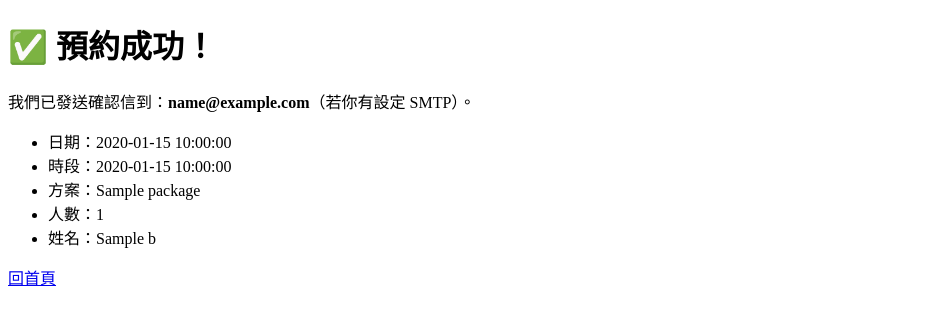
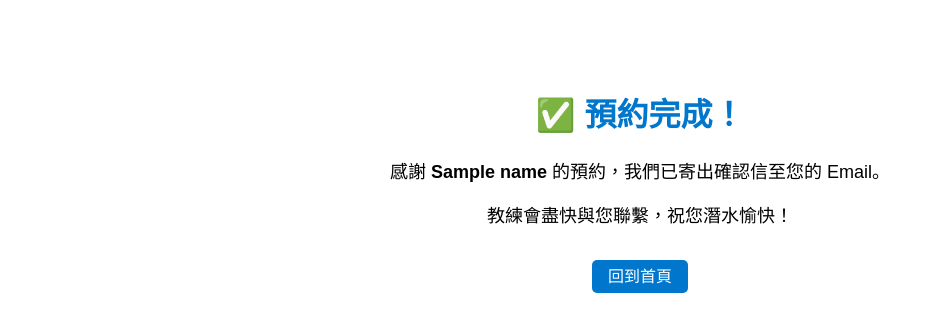
Before and after one commit to stewanswer-coder/dive_booking, a Flask app: template templates/success.html in a window 1280 px wide. Shown: the top 332 px of the page, without its empty margins (0-933 px from the left). Run offline with Flask 3, Linux system fonts and the light colour scheme; the template is opened without the code that fills it: most values are stand-ins (such as "Sample title", 1, 10 or a date in 2020).

Commit message:
Update success.html

```diff
--- a/templates/success.html
+++ b/templates/success.html
@@ -1,16 +1,21 @@
 <!doctype html>
 <html lang="zh-Hant">
-<head><meta charset="utf-8"><title>預約成功</title></head>
+<head>
+  <meta charset="utf-8">
+  <meta name="viewport" content="width=device-width,initial-scale=1">
+  <title>預約完成</title>
+  <style>
+    body { font-family: Arial, sans-serif; text-align:center; padding-top:60px; }
+    h1 { color: #0077cc; }
+    p { font-size: 18px; }
+    a { text-decoration:none; color:white; background:#0077cc; padding:8px 16px; border-radius:5px; }
+  </style>
+</head>
 <body>
-  <h1>✅ 預約成功！</h1>
-  <p>我們已發送確認信到：<b>{{b.email}}</b>（若你有設定 SMTP）。</p>
-  <ul>
-    <li>日期：{{b.dive_date}}</li>
-    <li>時段：{{b.time_slot}}</li>
-    <li>方案：{{b.package}}</li>
-    <li>人數：{{b.divers_count}}</li>
-    <li>姓名：{{b.name}}</li>
-  </ul>
-  <p><a href="/">回首頁</a></p>
+  <h1>✅ 預約完成！</h1>
+  <p>感謝 <b>{{ name }}</b> 的預約，我們已寄出確認信至您的 Email。</p>
+  <p>教練會盡快與您聯繫，祝您潛水愉快！</p>
+  <br>
+  <a href="/">回到首頁</a>
 </body>
 </html>
```
